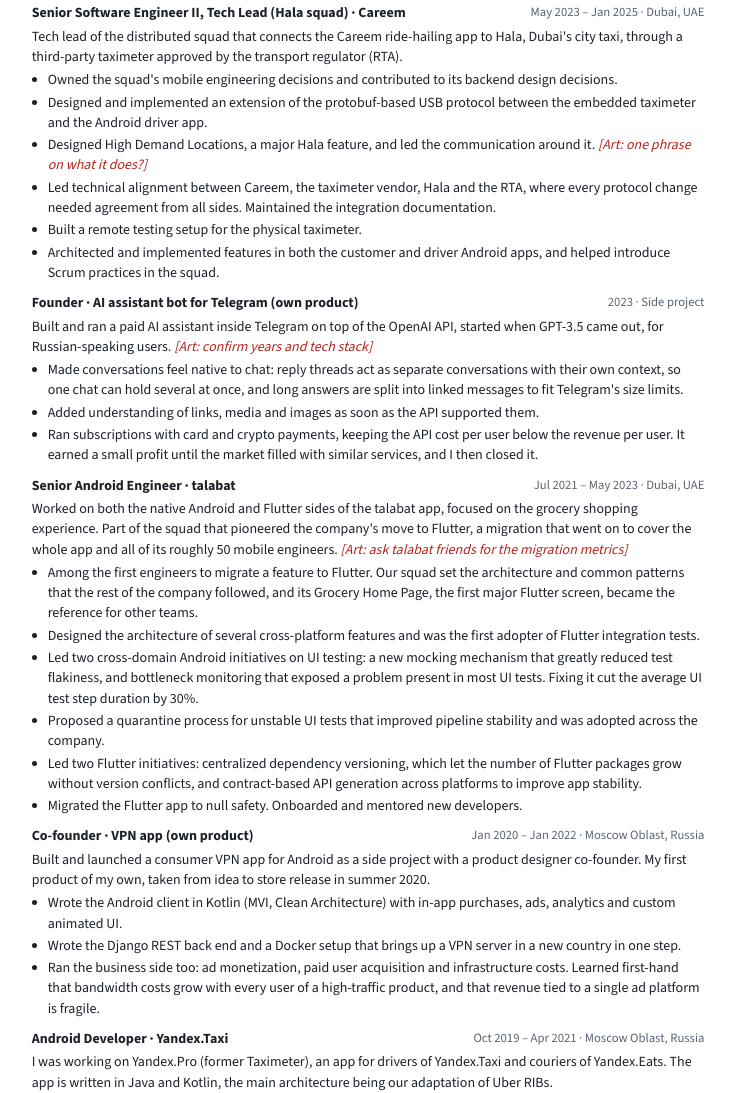
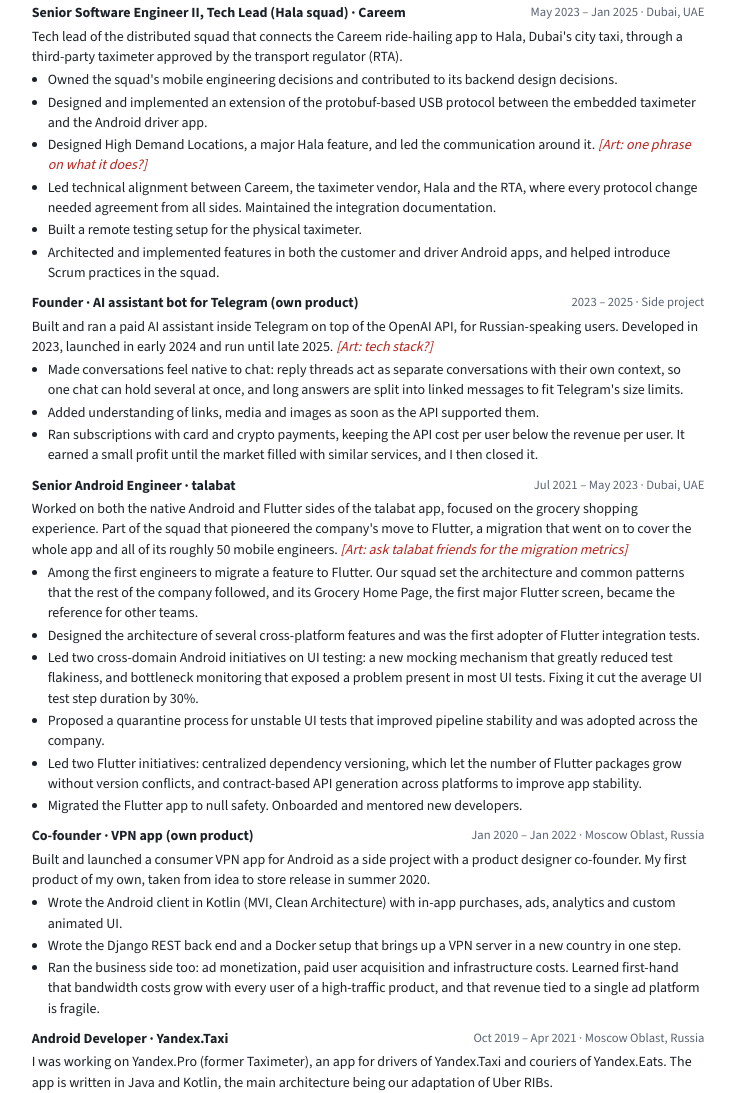
Before and after one commit to Murashov/claude-code-assistant, a plain HTML site: page work/cv/cv.html in a window 1280 px wide. Shown: the part 1051-2144 px from the top of the page, without its empty margins (272-1007 px from the left). Drawn offline with nearby package versions, Linux system fonts and the light colour scheme.

Commit message:
CV: Telegram AI bot dates 2023-2025
Co-Authored-By: Claude <noreply@anthropic.com>
Claude-Session: https://claude.ai/code/session_01E3v7tWKecC2d1eeGTMP2ep

```diff
--- a/work/cv/cv.html
+++ b/work/cv/cv.html
@@ -86,8 +86,8 @@ li{margin:2px 0}
 </section>
 
 <section class="job" id="gptbot">
-  <div class="job-head"><span class="role">Founder · AI assistant bot for Telegram (own product)</span><span class="meta">2023 · Side project</span></div>
-  <p>Built and ran a paid AI assistant inside Telegram on top of the OpenAI API, started when GPT-3.5 came out, for Russian-speaking users. <span class="todo">[Art: confirm years and tech stack]</span></p>
+  <div class="job-head"><span class="role">Founder · AI assistant bot for Telegram (own product)</span><span class="meta">2023 – 2025 · Side project</span></div>
+  <p>Built and ran a paid AI assistant inside Telegram on top of the OpenAI API, for Russian-speaking users. Developed in 2023, launched in early 2024 and run until late 2025. <span class="todo">[Art: tech stack?]</span></p>
   <ul>
     <li>Made conversations feel native to chat: reply threads act as separate conversations with their own context, so one chat can hold several at once, and long answers are split into linked messages to fit Telegram's size limits.</li>
     <li>Added understanding of links, media and images as soon as the API supported them.</li>
```
Also changed, not shown: 1 other file.
